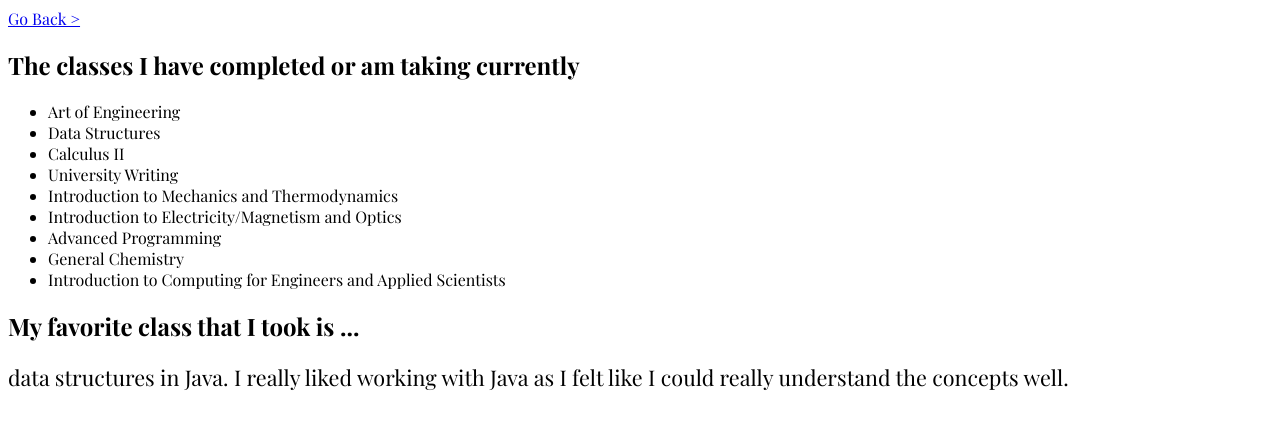
After one commit to Etesam913/ea2905-1006-final, a Flask app: page /classes in a window 1280 px wide. The commit adds this page. Shown: the top 429 px of the page. Run offline with Flask 2, Linux system fonts and the light colour scheme.

Commit message:
Finished the classes page. Added a link to my favorite website. :sparkles:

```diff
--- a/app.py
+++ b/app.py
@@ -20,6 +20,10 @@ def hello():
 def assignments():
     return render_template("assignments.html")
 
+@app.route("/classes")
+def classes():
+    return render_template("classes.html")
+
 #start the server
 if __name__ == "__main__":
     app.run()
--- a/static/css/main.css
+++ b/static/css/main.css
@@ -17,6 +17,10 @@ body{
   }
 }
 
+nav{
+  margin-bottom: 6px;
+}
+
 .small-text{
   font-size: 1.35rem;
 }
--- /dev/null
+++ b/templates/classes.html
@@ -0,0 +1,38 @@
+<!DOCTYPE html>
+<html>
+  <head>
+    <title>Classes</title>
+    <link rel="stylesheet" href="{{ url_for('static', filename='css/main.css') }}">
+  </head>
+
+  <body>
+    <header>
+      <nav>
+        <a href="/">Go Back ></a>
+      </nav>
+    </header>
+
+    <main>
+        <section>
+          <h2>The classes I have completed or am taking currently</h2>
+          <ul>
+            <li>Art of Engineering</li>
+            <li>Data Structures</li>
+            <li>Calculus II</li>
+            <li>University Writing</li>
+            <li>Introduction to Mechanics and Thermodynamics</li>
+            <li>Introduction to Electricity/Magnetism and Optics</li>
+            <li>Advanced Programming</li>
+            <li>General Chemistry</li>
+            <li>Introduction to Computing for Engineers and Applied Scientists </li>
+          </ul>
+        </section>
+
+        <section>
+          <h2>My favorite class that I took is ...</h2>
+          <p class="small-text"> data structures in Java. I really liked working with Java as I felt like I could really understand the concepts well.</p>
+        </section>
+    </main>
+  </body>
+
+</html>
--- a/templates/index.html
+++ b/templates/index.html
@@ -11,6 +11,12 @@
         <nav>
           <a href="/assignments">Assignments ></a>
         </nav>
+        <nav>
+          <a href="/classes">Classes ></a>
+        </nav>
+        <nav>
+          <a href="https://www.reddit.com/">My favorite website ></a>
+          </nav>
       </header>
       <main>
           <img width="250px" src="https://res.cloudinary.com/dz5ashos1/image/upload/v1589430121/github/Python%201006/t1kpf2dnmq67k8mnxevw.jpg"></img>
```
